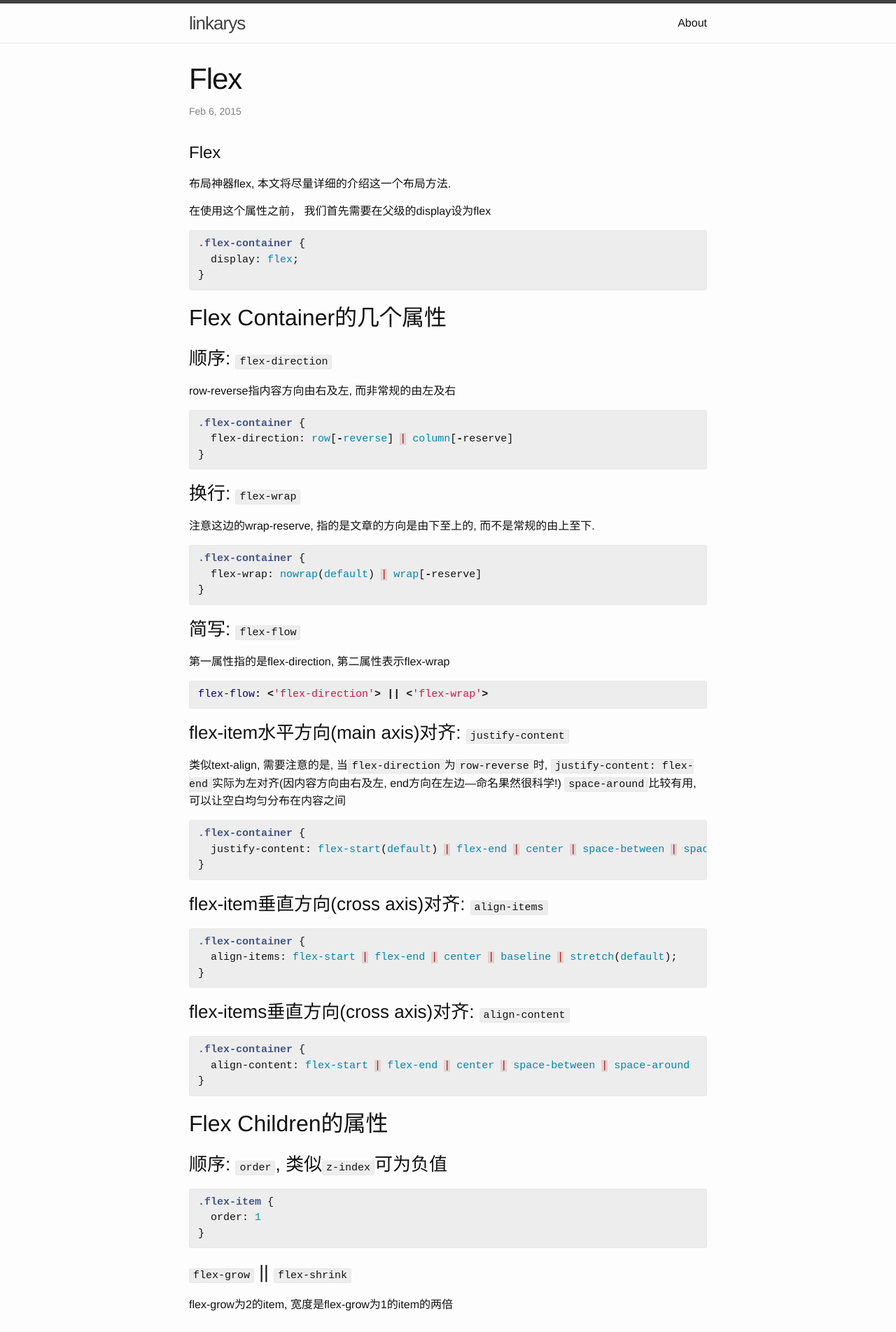
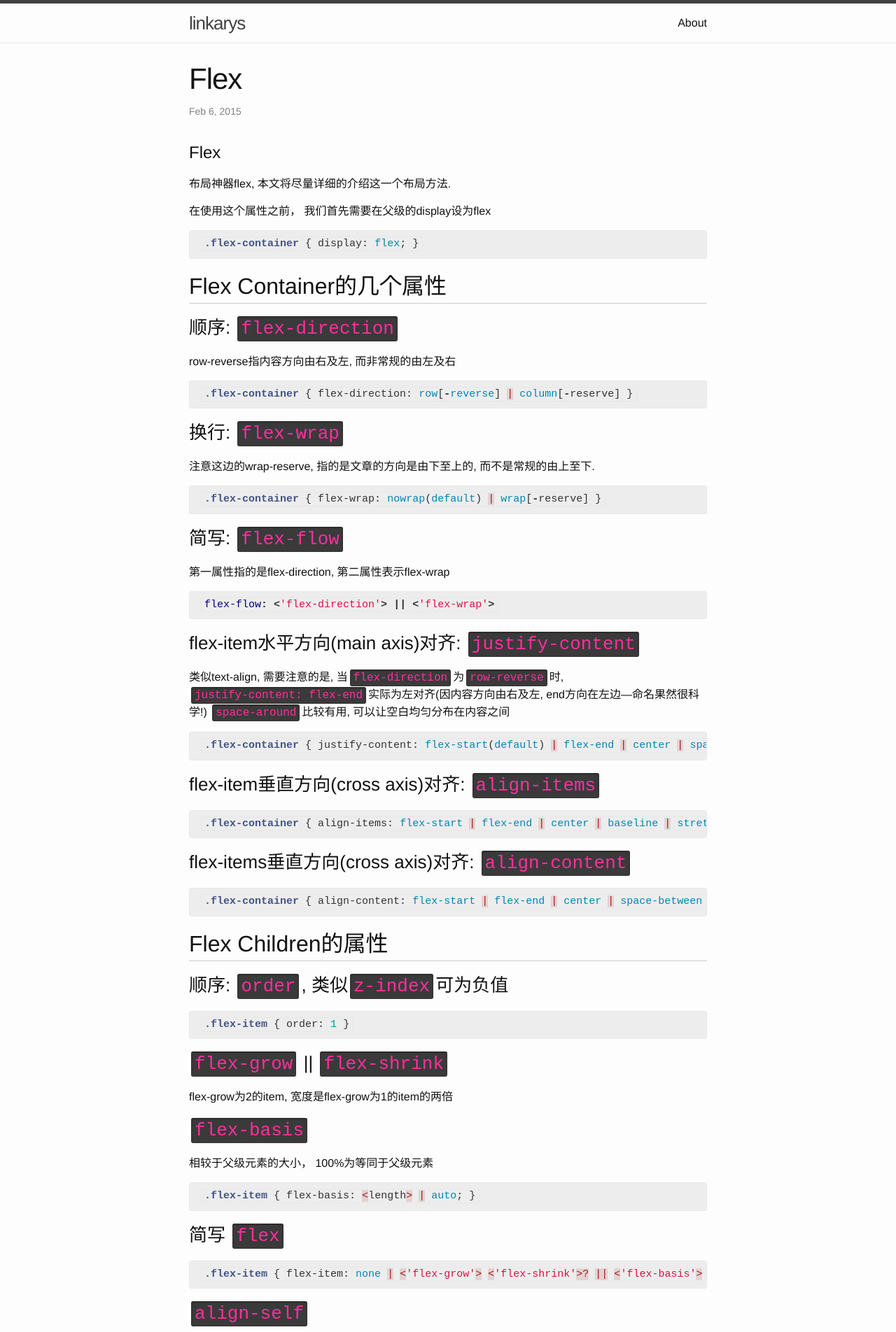
Before and after one commit to linkarys/linkarys.github.io, a Jekyll site: the page built from _posts/2015-02-06-flex.md, in a window 1280 px wide. Shown: the top 1904 px of the page at 70% size. Built offline with Jekyll 4.4.1, drawn with Linux system fonts in a browser that asks for light colours.

```diff
--- a/_config.yml
+++ b/_config.yml
@@ -8,3 +8,6 @@ github_username:  linkarys
 
 # Build settings
 markdown: kramdown
+
+# pagination
+paginate: 1
--- a/_sass/_base.scss
+++ b/_sass/_base.scss
@@ -120,33 +120,9 @@ blockquote {
     }
 }
 
-
-
-/**
- * Code formatting
- */
-pre,
-code {
-    font-size: 15px;
-    border: 1px solid $grey-color-light;
-    border-radius: 3px;
-    background-color: #ededed;
-}
-
-code {
-    padding: 1px 5px;
-}
-
-pre {
-    padding: 8px 12px;
-    overflow-x: scroll;
-
-    > code {
-        border: 0;
-        padding-right: 0;
-        padding-left: 0;
-    }
-}
+@import "particial/variables";
+@import "particial/type";
+@import "particial/code";
 
 
 
--- /dev/null
+++ b/_sass/particial/_code.scss
@@ -0,0 +1,43 @@
+
+$code-color: #ff2f9e;
+
+/**
+ * Code formatting
+ */
+pre {
+    font-size: 15px;
+    border: 1px solid $grey-color-light;
+    border-radius: 3px;
+    background-color: #ededed;
+    box-shadow: none;
+    padding: 1px 5px;
+    color: #333;
+}
+
+code {
+    color: $code-color;
+    padding: 3px 5px;
+    margin: 0 3px;
+    border-radius: 3px;
+    background-color: rgba(37,37,37,.9);
+    box-shadow: inset 0 1px 3px rgba(0, 0, 0, 0.5),0 1px 0 rgba(255, 255, 255, 0.1);
+    white-space: nowrap;
+}
+
+pre {
+    padding: 8px 12px;
+    overflow-x: scroll;
+
+    > code {
+        border: 0;
+        padding-right: 0;
+        padding-left: 0;
+        font-size: 15px;
+        border: 1px solid $grey-color-light;
+        border-radius: 3px;
+        background-color: #ededed;
+        box-shadow: none;
+        padding: 1px 5px;
+        color: #333;
+    }
+}
--- /dev/null
+++ b/_sass/particial/_normorise.scss
@@ -0,0 +1,3 @@
+a {
+	color: #2378cb;
+}
--- /dev/null
+++ b/_sass/particial/_type.scss
@@ -0,0 +1,6 @@
+
+$border-color: #ccc;
+
+h2 {
+	border-bottom: solid 1px $border-color;
+}
--- /dev/null
+++ b/_sass/particial/_variables.scss
@@ -0,0 +1,6 @@
+
+
+// Animation
+// -------------------------
+
+$transition: 400ms;
```
Also changed, not shown: _posts/2015-02-07-build-javascript-with-sublime-text.md (added, +63 -0 lines).
